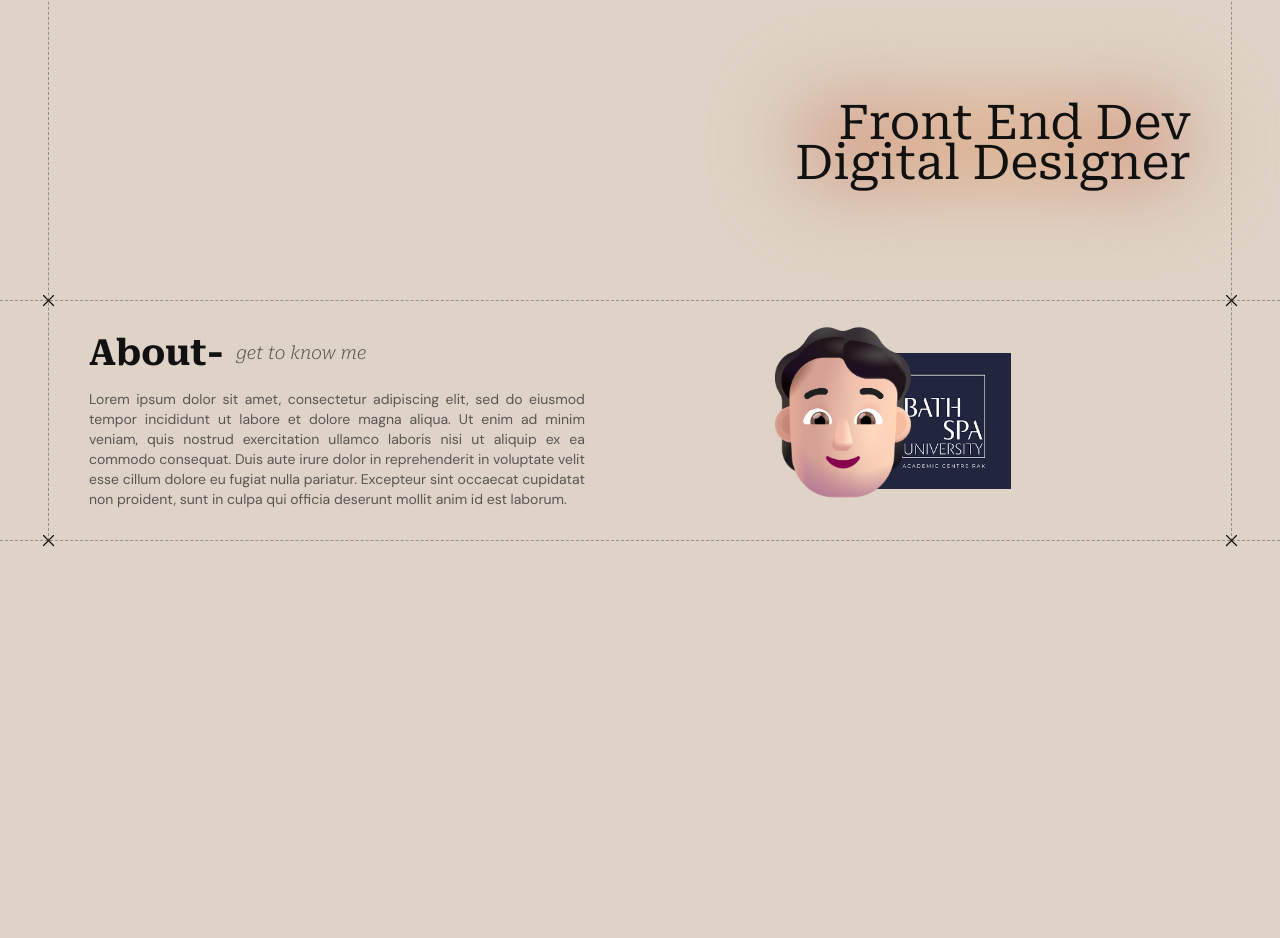
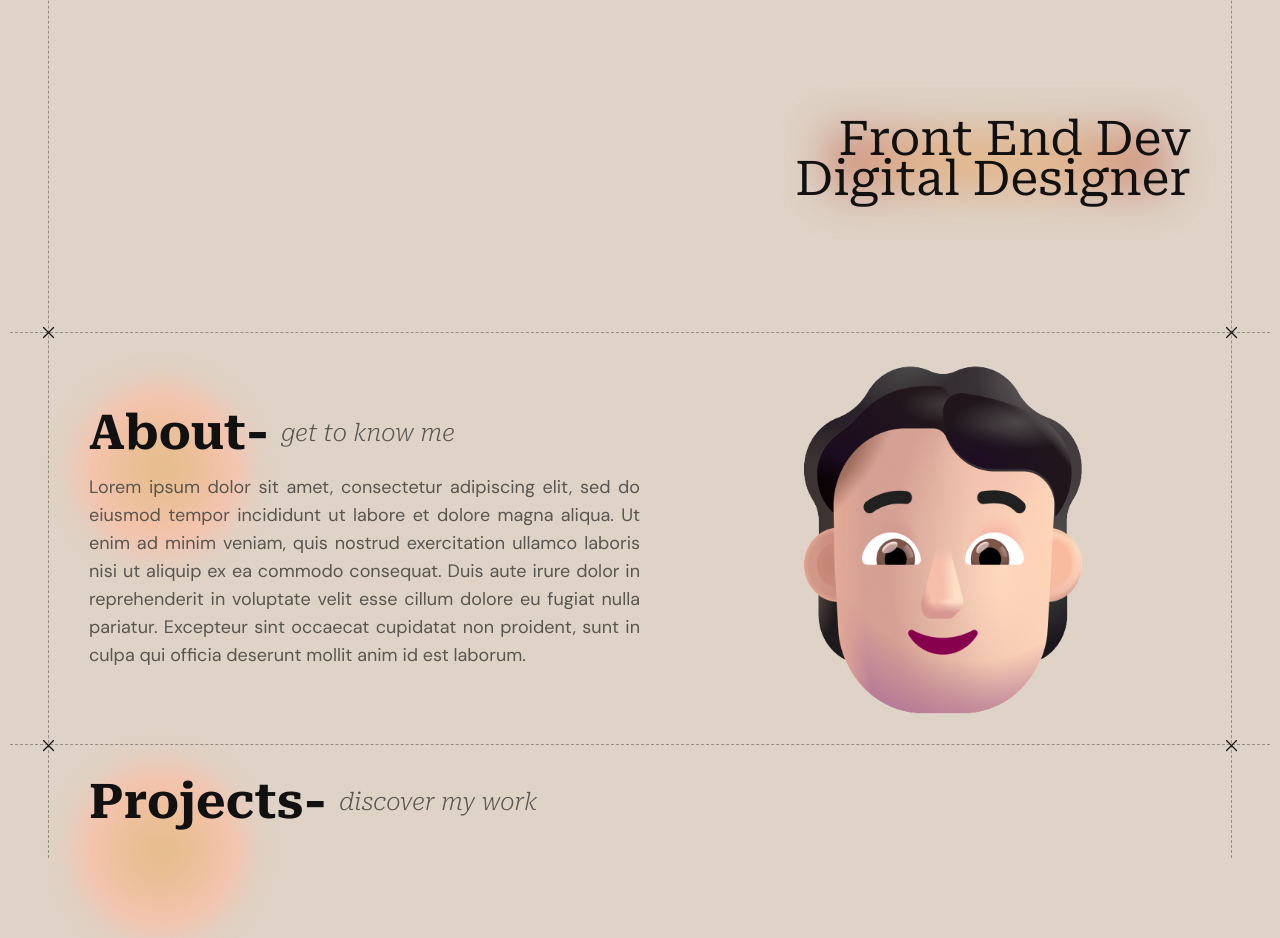
Before and after one commit to GabrielAsisPortfolio/GabrielAsisPortfolio, a React (Vite) app: page / in a window 1280 px wide. Shown: the part 440-1378 px from the top of the page. Before the commit the page ends 988 px from the top, so only its background shows below. Built offline with nearby package versions, Linux system fonts and the light colour scheme.

Commit message:
Projects

```diff
--- a/src/App.jsx
+++ b/src/App.jsx
@@ -1,6 +1,7 @@
 import About from "./components/About"
 import Header from "./components/Header"
 import Hero from "./components/Hero"
+import Proejcts from "./components/Proejcts"
 
 const App = () => {
   return (
@@ -9,6 +10,7 @@ const App = () => {
       <div className="mx-8 md:mx-10 lg:mx-12 px-8 md:px-8 lg:px-10 pt-4 border-[1.5px] border-r-black/35 border-l-black/35 border-t-0 border-b-0 border-dashed">
         <Hero />
         <About />
+        <Proejcts />
       </div>
     </>
   )
--- a/src/components/About.jsx
+++ b/src/components/About.jsx
@@ -1,6 +1,7 @@
 import Section from "./Section"
 import face from "../assets/Face.png"
 import bathspa from "../assets/bathspa logo.png"
+import Heading from "./Heading"
 
 const About = () => {
   return (
@@ -8,33 +9,29 @@ const About = () => {
       <div className="container py-8">
         <div className="flex flex-col lg:flex-row justify-between items-center relative h-full">
 
-          <div className="flex flex-col w-full mb-4 lg:mb-0 lg:w-[45%]">
-            <div className="flex flex-row items-center w-full">
-              <h1 className="font-roboto font-bold text-3xl md:text-4xl">
-                About-
-              </h1>
-              <p className="ml-3 italic text-md md:text-lg items-center font-roboto font-extralight text-gray">
-                get to know me
-              </p>
-            </div>
+          <div className="flex flex-col w-full mb-4 lg:mb-0 lg:w-[50%]">
+            <Heading
+              title="About-"
+              subtitle="get to know me"
+            />
 
-            <div className="mt-4">
-              <p className="font-dmSans text-xs md:text-sm text-gray text-justify">
+            <div className="mt-4 relative">
+              <p className="font-dmSans text-[0.5rem] sm:text-xs md:text-sm lg:text-base xl:text-lg 2xl:text-xl text-gray text-justify z-10">
                 Lorem ipsum dolor sit amet, consectetur adipiscing elit, sed do eiusmod tempor incididunt ut labore et dolore magna aliqua. Ut enim ad minim veniam, quis nostrud exercitation ullamco laboris nisi ut aliquip ex ea commodo consequat. Duis aute irure dolor in reprehenderit in voluptate velit esse cillum dolore eu fugiat nulla pariatur. Excepteur sint occaecat cupidatat non proident, sunt in culpa qui officia deserunt mollit anim id est laborum.
               </p>
             </div>
           </div>
 
-          <div className="w-full h-full lg:w-[45%] flex flex-row items-center justify-between lg:justify-center relative">
+          <div className="w-full h-full lg:w-[45%] flex flex-row items-center justify-between lg:justify-center lg:items-center relative">
             <img
               src={face}
-              className="w-2/5 lg:absolute lg:w-[8.5rem] z-20 bottom-0 left-20"
+              className="w-2/5 lg:w-3/5 xl:w-[56%] 2xl:w-[50%]"
               alt="Face"
             />
 
             <img
               src={bathspa}
-              className="w-2/5 lg:absolute lg:w-[8.5rem] z-10"
+              className="w-2/5 lg:hidden"
               alt="Bath spa Logo"
             />
           </div>
--- /dev/null
+++ b/src/components/Heading.jsx
@@ -0,0 +1,15 @@
+const Heading = ({ title, subtitle}) => {
+  return (
+    <div className="flex flex-row items-center w-full">
+      <h1 className="font-roboto font-bold text-3xl md:text-4xl xl:text-5xl 2xl:text-6xl">
+        {title}
+      </h1>
+      <p className="ml-3 italic md:text-lg xl:text-2xl 2xl:text-3xl items-center font-roboto font-extralight lowercase text-gray">
+        {subtitle}
+      </p>
+      <div className="absolute -top-[2rem] lg:top-[1rem] -left-[1rem] xl:-left-[1rem] bg-radient-ellipse-c from-gradientStartYellow from-15% to-gradientEndYellow to-60% filter m-auto w-32 h-32 md:w-44 md:h-44 blur-[14px] rounded-full -z-10"></div>
+    </div>
+  )
+}
+
+export default Heading
--- a/src/components/Hero.jsx
+++ b/src/components/Hero.jsx
@@ -6,25 +6,25 @@ const Hero = () => {
     <>
       <Section bottomLine={true}>
         <div className="container">
-          <div className="relative h-[52vh] md:h-[55vh] lg:h-[78vh] flex flex-col justify-center">
-            <div className='w-full mb-24 md:mb-28 lg:mb-40'>
-              <p className="italic font-light font-roboto text-2xl lg:text-4xl xl:text-[3rem]">
+          <div className="relative h-[48vh] sm:h-[52vh] md:h-[55vh] lg:h-[82vh] flex flex-col justify-center">
+            <div className='w-full mb-20 sm:mb-24 md:mb-28 lg:mb-40'>
+              <p className="italic font-light font-roboto text-lg sm:text-2xl lg:text-4xl xl:text-[3rem]">
                 hi there, I&apos;m
               </p>
 
-              <span className="font-sonderSans text-4xl md:text-[2.5rem] text-black lg:text-6xl xl:text-[5rem] uppercase">
+              <span className="font-sonderSans text-2xl sm:text-4xl md:text-[2.5rem] text-black lg:text-6xl xl:text-[5rem] uppercase">
                 GABRIEL ASIS
                 <img
                   src={underline}
-                  className="mt-2 w-60 md:w-[17rem] lg:w-[26rem] xl:w-[34rem]"
+                  className="mt-1 sm:mt-2 w-[10rem] sm:w-60 md:w-[17rem] lg:w-[26rem] xl:w-[34rem]"
                   alt="underline"
                 />
               </span>
             </div>
             <div className="flex justify-end w-full relative">
               <div className="relative flex items-end justify-end">
-                <div className="absolute inset-0 bg-radial-gradient from-gradientStart to-gradientEnd filter blur-2xl rounded-full z-10"></div>
-                <p className="text-black font-roboto text-2xl lg:text-4xl xl:text-[3rem] text-end z-20 relative">
+                <div className="absolute m-auto mr-6 mb-2 w-[86%] h-[76%] bg-radient-ellipse-c from-gradientStartYellow from-35% to-gradientEndOrange to-80% filter blur-[20px] z-10"></div>
+                <p className="text-black font-roboto text-lg sm:text-2xl lg:text-4xl xl:text-[3rem] text-end z-20 relative">
                   Front End Dev<br/>
                   Digital Designer
                 </p>
--- /dev/null
+++ b/src/components/Proejcts.jsx
@@ -0,0 +1,17 @@
+import Heading from "./Heading"
+import Section from "./Section"
+
+const Proejcts = () => {
+  return (
+    <Section>
+      <div className="container py-8">
+        <Heading
+          title="Projects-"
+          subtitle="discover my work"
+        />
+      </div>
+    </Section>
+  )
+}
+
+export default Proejcts
--- /dev/null
+++ b/src/components/ProjectBox.jsx
@@ -0,0 +1,11 @@
+import React from 'react'
+
+const ProjectBox = () => {
+  return (
+    <div>
+
+    </div>
+  )
+}
+
+export default ProjectBox
--- a/src/components/Section.jsx
+++ b/src/components/Section.jsx
@@ -18,7 +18,7 @@ const Section = ({ children, bottomLine }) => {
             width={15}
             height={15}
             alt="X corners" />
-          <div className="border-t border-dashed border-black/35 h-[1.5px] w-[100vw] absolute bottom-0 z-1"></div>
+          <div className="border-t border-dashed border-black/35 h-[1.5px] w-[98.5vw] absolute bottom-0 z-1"></div>
         </>
       )}
     </div>
--- a/tailwind.config.js
+++ b/tailwind.config.js
@@ -1,4 +1,47 @@
 /** @type {import('tailwindcss').Config} */
+
+const plugin = require('tailwindcss/plugin')
+const radialGradientPlugin = plugin(
+  function ({ matchUtilities, theme }) {
+    matchUtilities(
+      {
+        // map to bg-radient-[*]
+        'bg-radient': value => ({
+          'background-image': `radial-gradient(${value},var(--tw-gradient-stops))`,
+        }),
+      },
+      { values: theme('radialGradients') }
+    )
+  },
+  {
+    theme: {
+      radialGradients: _presets(),
+    },
+  }
+)
+
+function _presets() {
+  const shapes = ['circle', 'ellipse'];
+  const pos = {
+    c: 'center',
+    t: 'top',
+    b: 'bottom',
+    l: 'left',
+    r: 'right',
+    tl: 'top left',
+    tr: 'top right',
+    bl: 'bottom left',
+    br: 'bottom right',
+  };
+  let result = {};
+  for (const shape of shapes)
+    for (const [posName, posValue] of Object.entries(pos))
+      result[`${shape}-${posName}`] = `${shape} at ${posValue}`;
+
+  return result;
+}
+
+
 export default {
   content: [
     "./index.html",
@@ -13,8 +56,9 @@ export default {
         black: '#111111 ',
         gray: '#595550',
         lightPeach: '#E9E1D7',
-        gradientStart: '#E6BE8E',
-        gradientEnd: '#C9887D',
+        gradientStartYellow: '#E6BE8E',
+        gradientEndOrange: '#C9887D',
+        gradientEndYellow: '#F6C3B0',
       },
       fontFamily: {
         dmSans: ['DM Sans', 'sans-serif'],
@@ -26,5 +70,5 @@ export default {
       },
     },
   },
-  plugins: [],
+  plugins: [radialGradientPlugin],
 }
```
Also changed, not shown: src/assets/Face.png.
